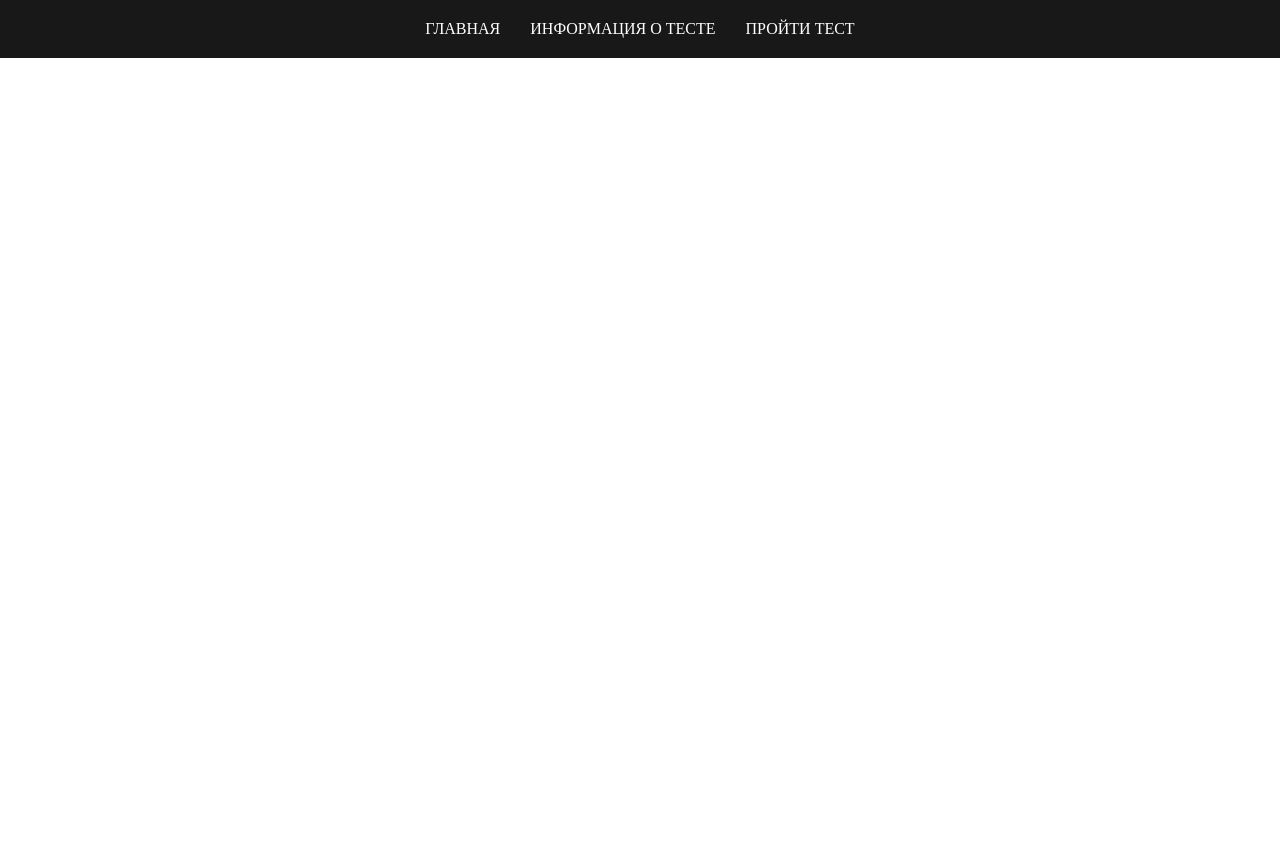
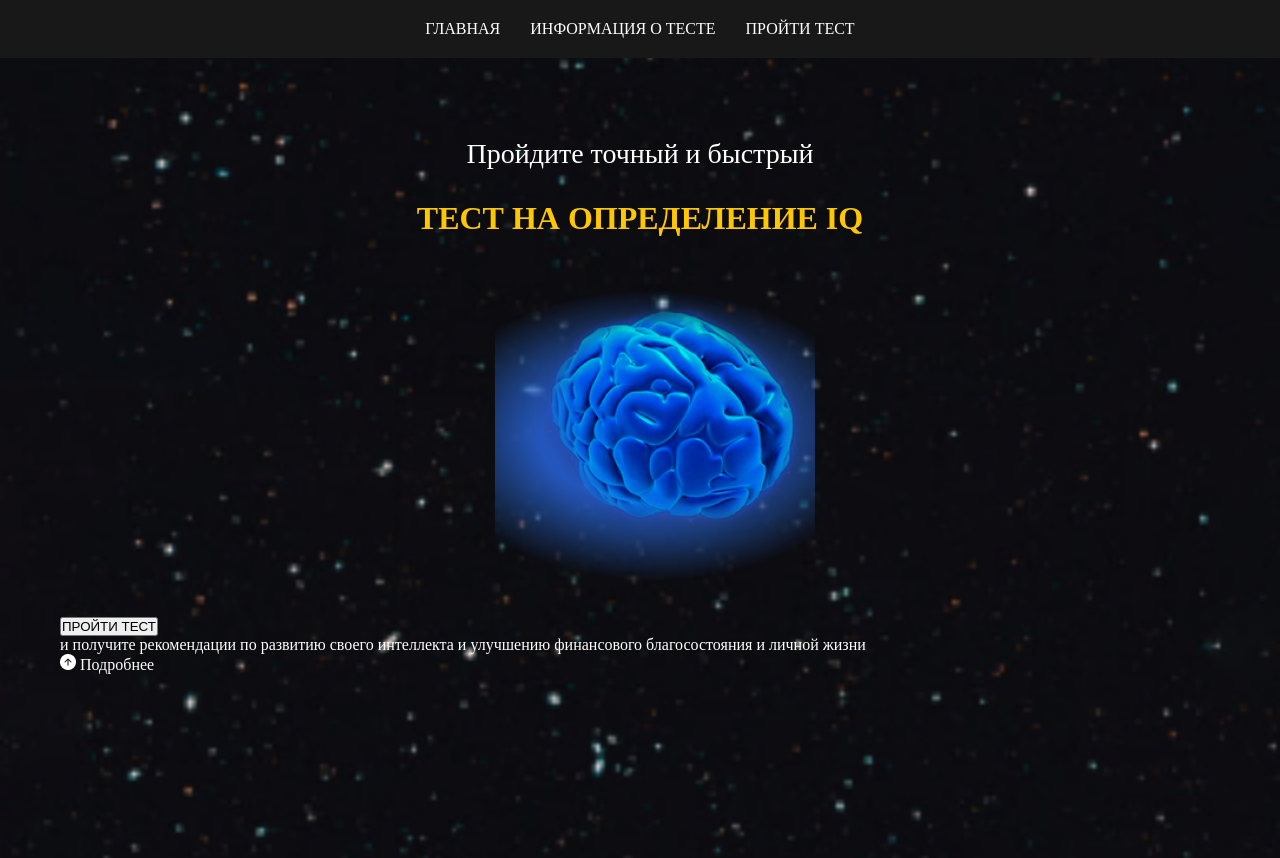
Before and after one commit to Serhii-Ki/iq_test, a plain HTML site: page index.html in a window 1280 px wide. Before the commit the page ends 800 px from the top, so only its background shows below. Drawn offline with Linux system fonts and the light colour scheme.

Commit message:
added first section

```diff
--- a/index.html
+++ b/index.html
@@ -8,6 +8,7 @@
   <link rel="stylesheet" href="styles.css">
 </head>
 <body>
+
   <header class="header">
     <div class="container">
 
@@ -32,6 +33,29 @@
 
     </div>
   </header>
+
+  <section class="first-section">
+
+    <div class="container">
+      <p class="subtitle">Пройдите точный и быстрый </p>
+      <h1 class="title">ТЕСТ НА ОПРЕДЕЛЕНИЕ IQ</h1>
+      <div class="img-wrapper">
+        <img src="./assets/img/blue_circle.png" alt="blue circle" class="first-section_img">
+        <img src="./assets/img/brain.png" alt="brain" class="first-section_img">
+      </div>
+      <button class="btn green">ПРОЙТИ ТЕСТ</button>
+      <p class="first-section_text">и получите рекомендации
+        по развитию своего интеллекта
+        и улучшению финансового благосостояния и личной жизни
+      </p>
+      <a>
+        <img src="./assets/img/arrow.png" alt="arrow">
+        <span>Подробнее</span>
+      </a>
+    </div>
+
+  </section>
+
 <script type="module" src="scripts.js"></script>
 </body>
 </html>
--- a/styles.css
+++ b/styles.css
@@ -98,14 +98,13 @@ ul,li {
     background-color: #181818;
     z-index: 1;
     opacity: 0;
-    transform: translateX(-100%);
-    transition: opacity 0.3s ease, transform 0.3s ease, visibility 0.3s;
+    transition: opacity 0.3s ease;
   }
 
   .nav.active {
     visibility: visible;
     opacity: 1;
-    transform: translateX(0);
+
   }
 
   .list {
@@ -122,3 +121,36 @@ ul,li {
     display: block;
   }
 }
+
+/*First section*/
+.first-section {
+  height: 100vh;
+  background: center / cover no-repeat url("./assets/bg/main_bg.png");
+  color: white;
+  padding: 80px 0 30px 0;
+}
+
+.subtitle {
+  text-align: center;
+  font-size: 28px;
+}
+
+.title {
+  text-align: center;
+  font-size: 32px;
+  margin-top: 30px;
+  color: #FFC700;
+}
+
+.img-wrapper {
+  height: 350px;
+  width: 350px;
+  margin: 30px auto 0 auto;
+  position: relative;
+}
+
+.first-section_img {
+  position: absolute;
+  top: 0;
+  right: 0;
+}
```
Also changed, not shown: assets/img/arrow.png (added), assets/img/blue_circle.png (added).
